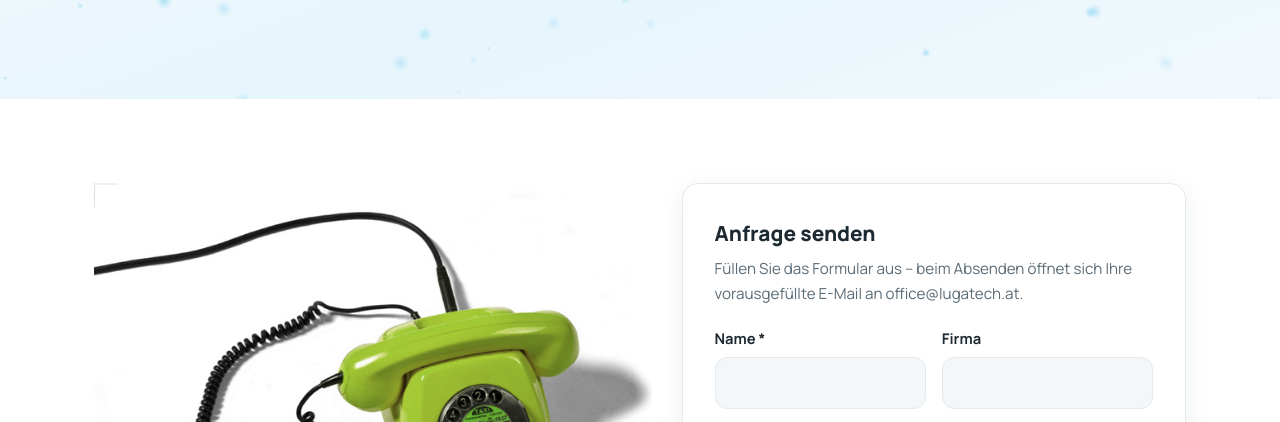
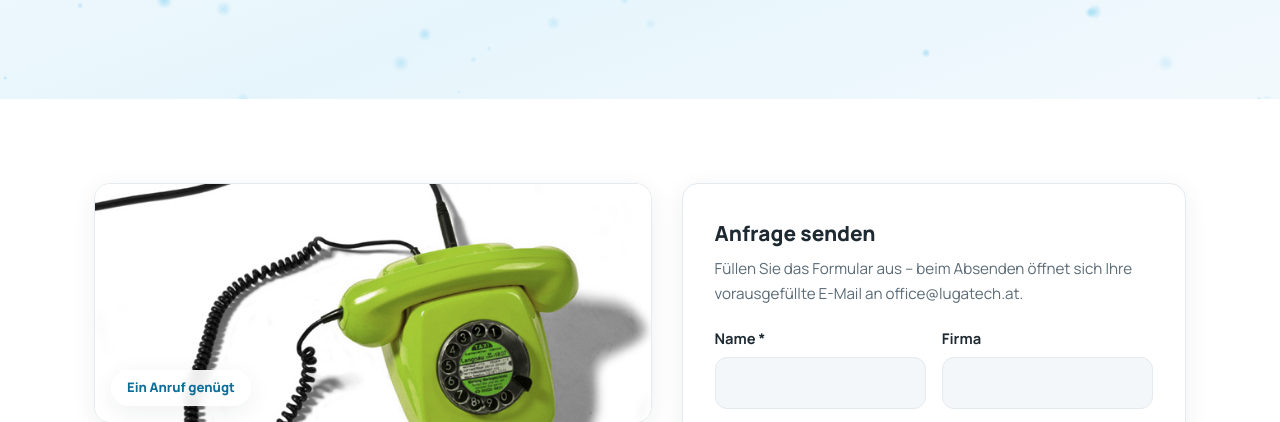
Before and after one commit to FSCreative/lugatech-website, a website: page kontakt.html in a window 1280 px wide. Shown: the part 349-771 px from the top of the page. Drawn offline with Linux system fonts and the light colour scheme.

Commit message:
Add files via upload

```diff
--- a/assets/css/style.css
+++ b/assets/css/style.css
@@ -307,6 +307,39 @@ a { color: var(--blue-dark); text-decoration: none; }
 @media (prefers-reduced-motion: reduce) {
   .gauge-needle, .pd { animation: none; }
   .pd { display: none; }
+}
+
+/* ---------- Fotos ---------- */
+.photo-card {
+  position: relative;
+  border-radius: var(--radius);
+  overflow: hidden;
+  border: 1px solid var(--line);
+  box-shadow: var(--shadow);
+}
+.photo-card img {
+  display: block;
+  width: 100%;
+  height: 100%;
+  object-fit: cover;
+}
+.photo-card.wide img { aspect-ratio: 21 / 9; }
+.photo-card.ratio32 img { aspect-ratio: 3 / 2; }
+.photo-tag {
+  position: absolute;
+  left: 16px;
+  bottom: 16px;
+  background: rgba(255, 255, 255, 0.92);
+  backdrop-filter: blur(4px);
+  border-radius: 999px;
+  padding: 7px 16px;
+  font-size: 0.82rem;
+  font-weight: 800;
+  color: var(--blue-ink);
+  box-shadow: var(--shadow);
+}
+@media (max-width: 720px) {
+  .photo-card.wide img { aspect-ratio: 16 / 10; }
 }
 
 /* ---------- Sections ---------- */
```
